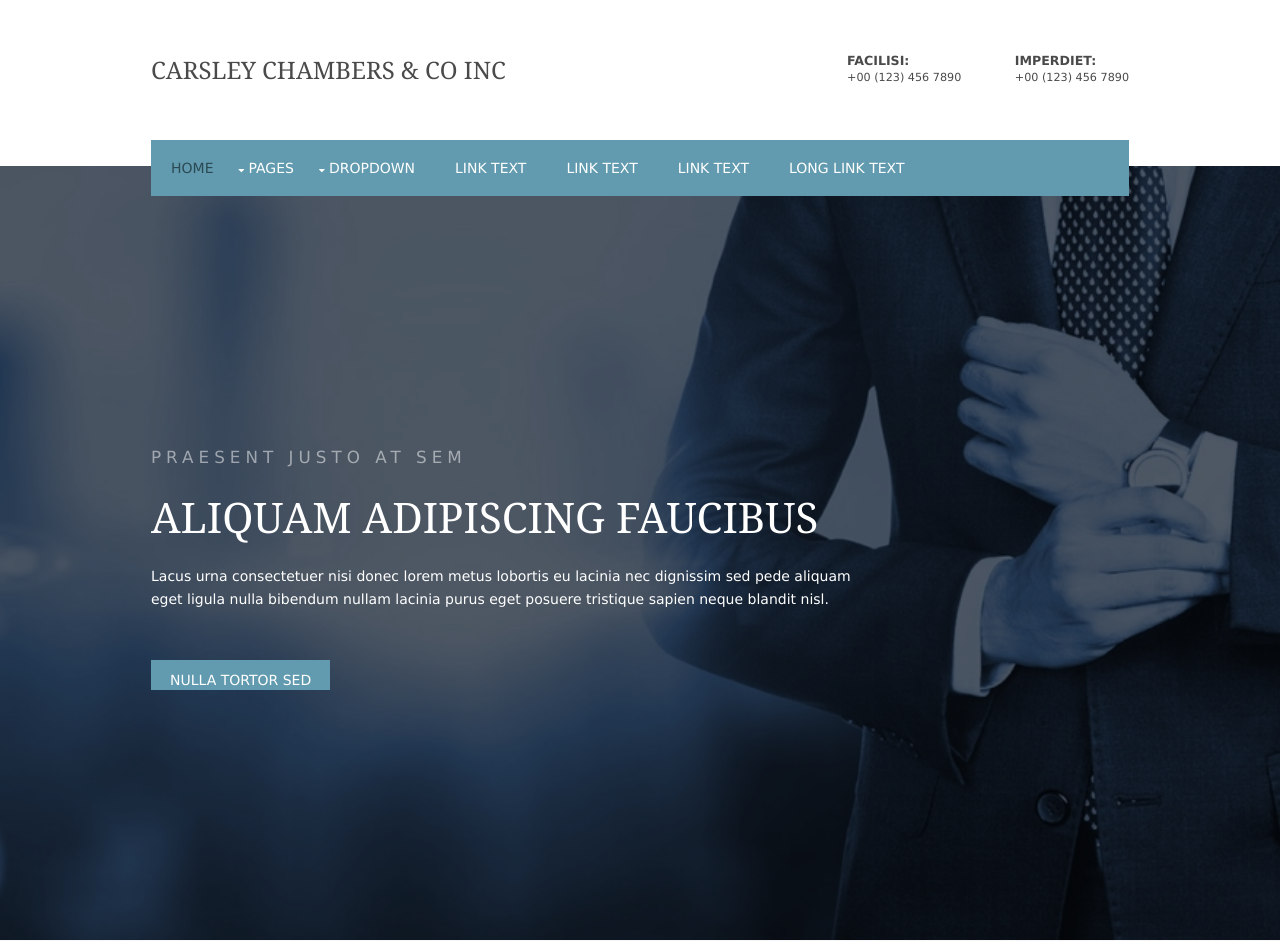
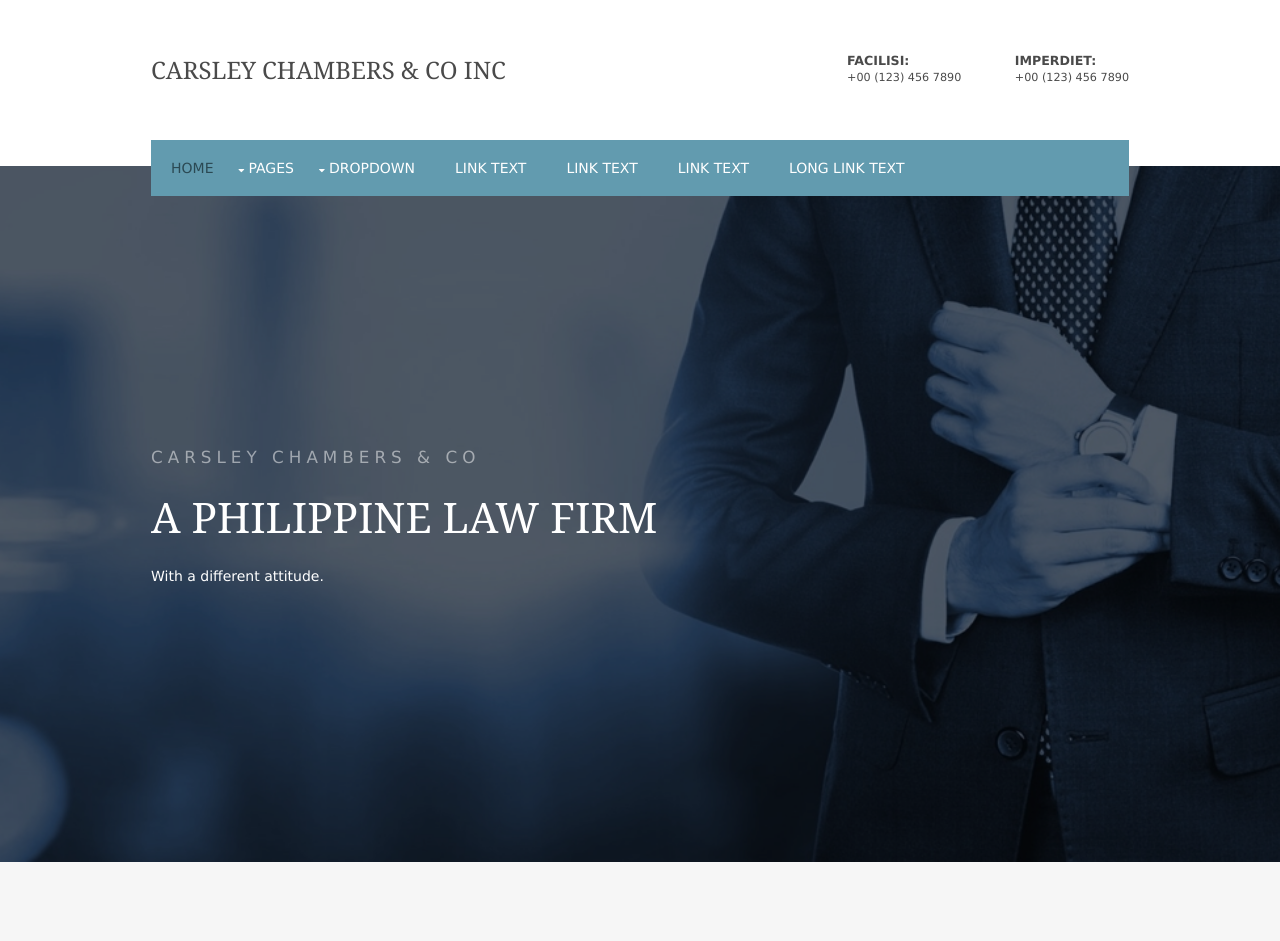
Before and after one commit to toddloftis/carsley_chambers_co_inc, a Django app: page / in a window 1280 px wide. Shown: the top 941 px of the page. Run offline with Django 3.2, Linux system fonts and the light colour scheme.

Commit message:
looking sharp

```diff
--- a/templates/app/index.html
+++ b/templates/app/index.html
@@ -66,26 +66,26 @@
         <ul class="slides">
           <li>
             <article>
-              <p>Praesent justo at sem</p>
-              <h3 class="heading">Aliquam adipiscing faucibus</h3>
-              <p>Lacus urna consectetuer nisi donec lorem metus lobortis eu lacinia nec dignissim sed pede aliquam eget ligula nulla bibendum  nullam lacinia purus eget posuere tristique sapien neque blandit nisl.</p>
-              <footer><a class="btn" href="#">Nulla tortor sed</a></footer>
+              <p>Carsley Chambers & Co</p>
+              <h3 class="heading">A Philippine law firm </h3>
+              <p>With a different attitude.</p>
+              <!-- <footer><a class="btn" href="#">Nulla tortor sed</a></footer> -->
             </article>
           </li>
           <li>
             <article>
-              <p>Felis nunc diam pede</p>
-              <h3 class="heading">Vivamus eleifend sollicitudin</h3>
-              <p>Eget ultrices ipsum enim a diam praesent hendrerit lacus a condimentum scelerisque augue mi ultrices nunc vitae posuere orci dui at sem nulla dignissim venenatis pede nulla at erat adipiscing enim.</p>
-              <footer><a class="btn" href="#">Nibh aliquam erat</a></footer>
+              <p>Carsley Chambers & Co</p>
+              <h3 class="heading">Why Us?</h3>
+              <p>Our philosophy is simple: you give us the facts and we will give you the law, based upon which we will undertake your instructions in an efficient and cost effective manner.</p>
+              <!-- <footer><a class="btn" href="#">Nibh aliquam erat</a></footer> -->
             </article>
           </li>
           <li>
             <article>
-              <p>Vehicula sed pretium</p>
-              <h3 class="heading">Laoreet consequat hendrerit</h3>
-              <p>Condimentum varius habitant morbi tristique senectus et netus et malesuada fames ac turpis egestas donec eget tellus maecenas vel nullavivamus mattis massa vitae sapien duis eget libero non nisi.</p>
-              <footer><a class="btn" href="#">Volutpat curabitur</a></footer>
+              <p>Carsley Chambers & Co</p>
+              <h3 class="heading">Who we are</h3>
+              <p>Carsley Chambers & Co  is a full service Philippine law firm offering a wide spectrum of expertise in an impressive variety of legal disciplines. Located at the heart of the commercial district of Limassol, the firm has enjoyed considerable success and developed an enviable reputation by pursuing a very simple goal – to give its clients unambiguous, concise and clear-cut legal advice.</p>
+              <!-- <footer><a class="btn" href="#">Volutpat curabitur</a></footer> -->
             </article>
           </li>
         </ul>
```
